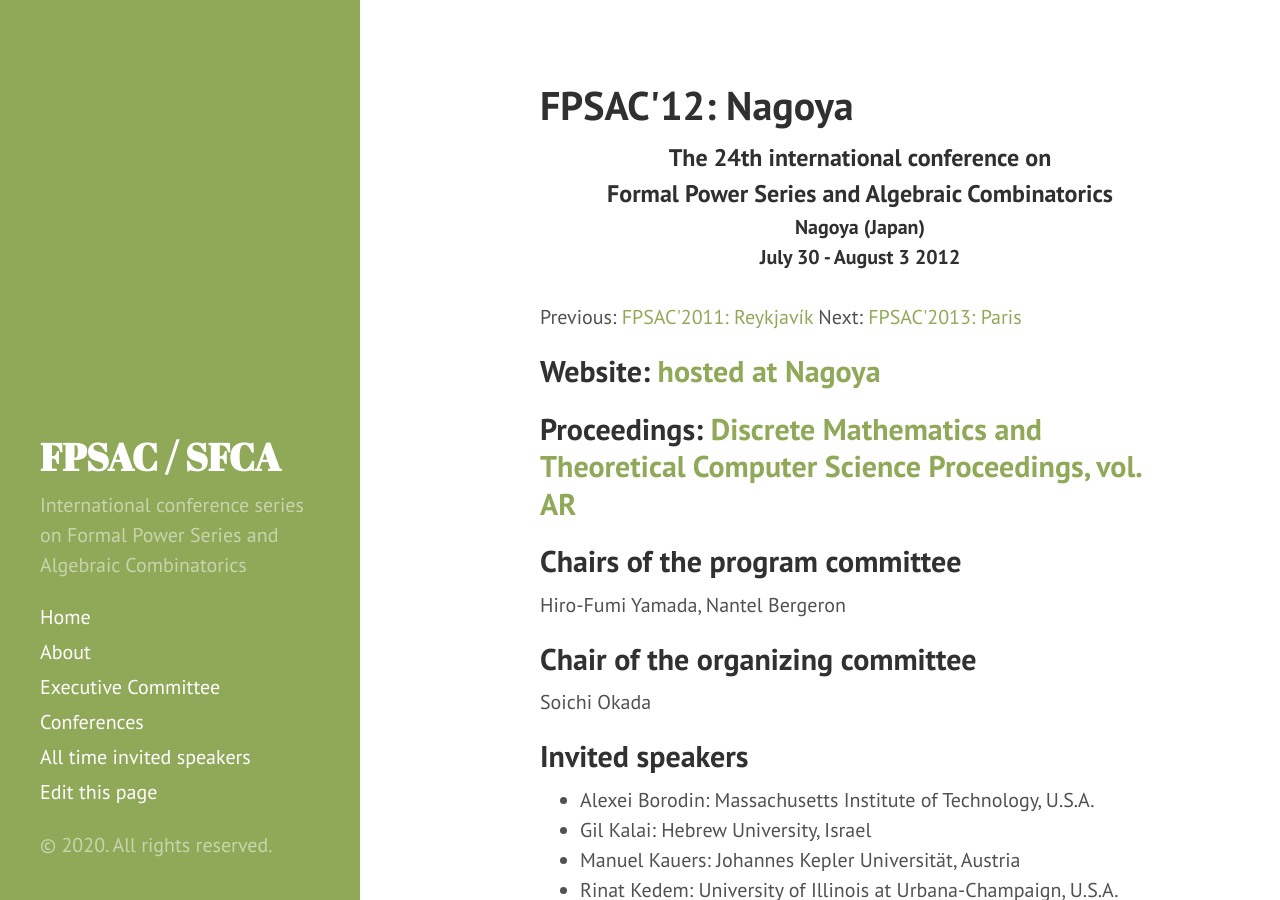
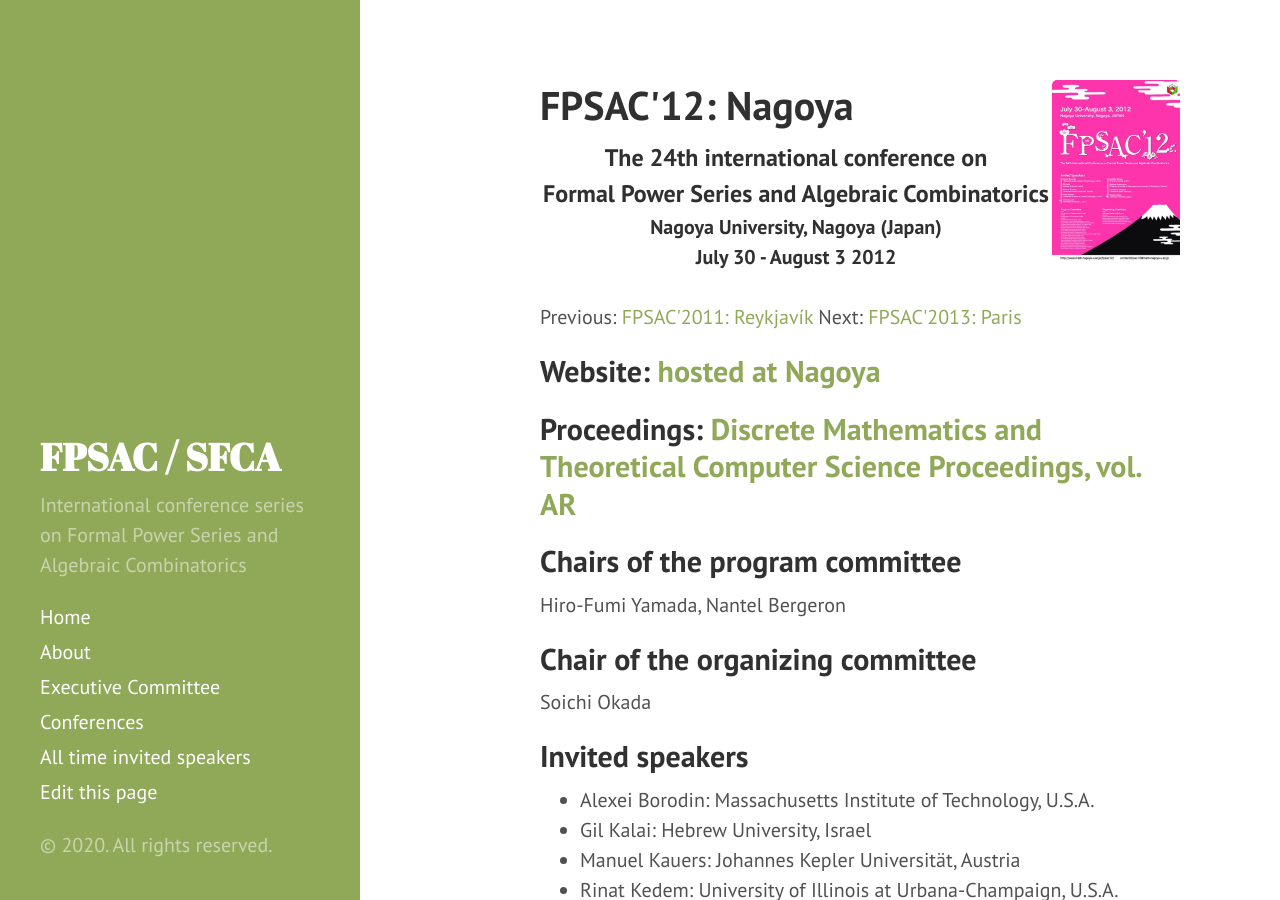
Before and after one commit to FPSAC/FPSAC.github.io, a Jekyll site: the page built from _confs/fpsac-2012.md, in a window 1280 px wide and 900 px high. Built offline with Jekyll 4.4.1, drawn with Linux system fonts in a browser that asks for light colours.

Commit message:
Added poster for FPSAC'12

```diff
--- a/_confs/fpsac-2012.md
+++ b/_confs/fpsac-2012.md
@@ -2,12 +2,13 @@
 layout: conf
 year: 2012
 number: 24th
-institution:
+institution: Nagoya University
 town: Nagoya
 country: Japan
 dates: July 30 - August 3
 site: http://www.math.nagoya-u.ac.jp/fpsac12/
 icon: Japan.gif
+poster: poster-2012.jpg
 participants: 192
 proceedings:
   title: Discrete Mathematics and Theoretical Computer Science Proceedings, vol. AR
```
Also changed, not shown: public/thumbnails/poster-2012.jpg (added), 1 other file.
